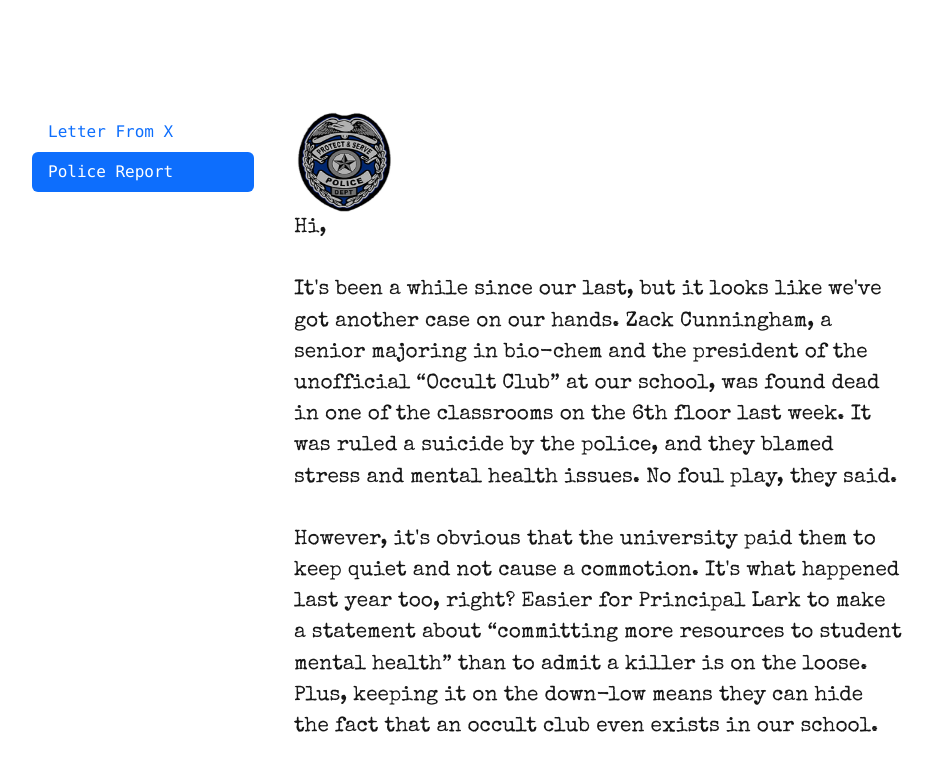
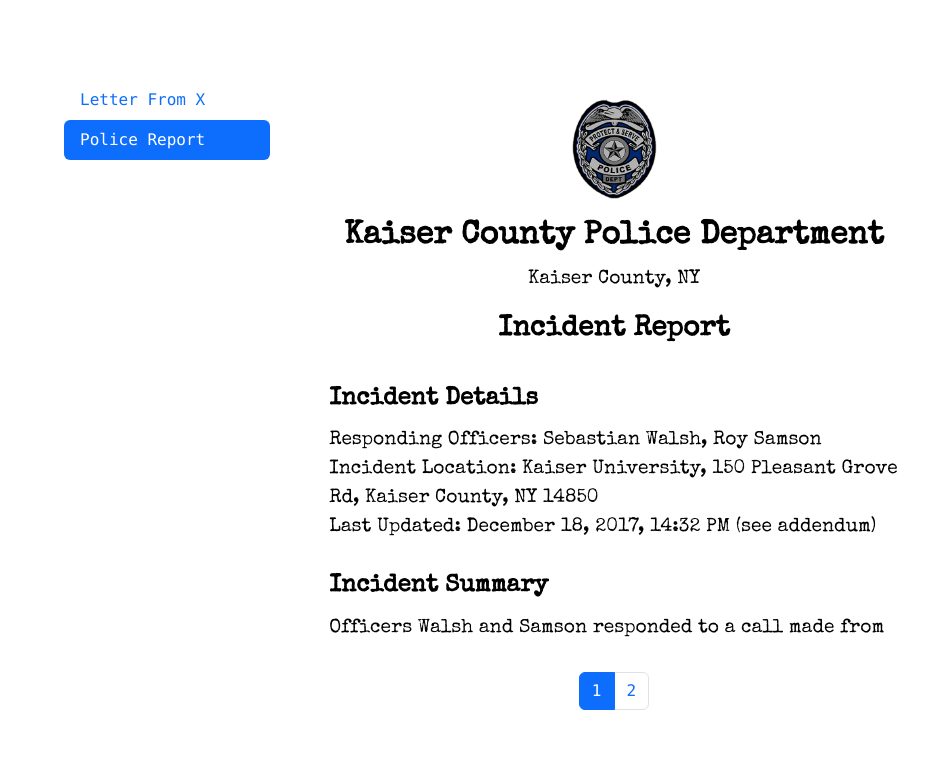
Before and after one commit to TripleSmeven/Murder-At-The-Occult-Club, a Next.js app: page /game in a window 1280 px wide. Both pictures are taken after a click on the tab "Police Report". Shown: the top 770 px of the page, without its empty margins (128-1061 px from the left). Built offline with nearby package versions, Linux system fonts and the light colour scheme.

Commit message:
added custom carousel

```diff
--- /dev/null
+++ b/app/game/components/CustomCarousel.module.css
@@ -0,0 +1,11 @@
+.carousel {
+  height: 70vh;
+  overflow: auto;
+}
+
+.arrowParent {
+  /* top, sides, bottom */
+  margin: 4vh auto 0;
+  justify-content: center;
+  font-family: Consolas;
+}
--- /dev/null
+++ b/app/game/components/CustomCarousel.tsx
@@ -0,0 +1,58 @@
+import React, { JSX, useCallback, useEffect, useState } from 'react';
+import { Pagination } from 'react-bootstrap';
+import Carousel from 'react-bootstrap/Carousel';
+import styles from './CustomCarousel.module.css';
+
+interface CustomCarouselProps {
+  size: number;
+  items: JSX.Element[];
+}
+
+export default function CustomCarousel({ size, items }: CustomCarouselProps) {
+  const [activeIndex, setActiveIndex] = useState(0);
+
+  const handleKeyPress = useCallback((event: KeyboardEvent) => {
+    if (event.key === 'ArrowLeft') {
+      setActiveIndex(Math.max(activeIndex - 1, 0));
+    } else if (event.key === 'ArrowRight') {
+      setActiveIndex(Math.min(activeIndex + 1, size - 1));
+    }
+  }, [activeIndex, size]);
+
+  useEffect(() => {
+    document.addEventListener('keydown', handleKeyPress);
+    return () => {
+      document.removeEventListener('keydown', handleKeyPress);
+    };
+  }, [handleKeyPress]);
+
+  return (
+    <>
+      <Carousel
+        slide={false}
+        indicators={false}
+        controls={false}
+        wrap={false}
+        keyboard={true}
+        activeIndex={activeIndex}
+        className={styles.carousel}
+      >
+        {items.map((item, index) => (
+          <Carousel.Item key={index}>
+            {item}
+          </Carousel.Item>
+        ))}
+      </Carousel >
+
+      <Pagination className={styles.arrowParent}>
+        {items.map((_, index) => (
+          <Pagination.Item
+            key={index}
+            active={activeIndex === index}
+            onClick={() => setActiveIndex(index)}
+          >{index + 1}</Pagination.Item>
+        ))}
+      </Pagination>
+    </>
+  )
+}
--- a/app/game/evidenceComponents/letterFromX/LetterFromX.module.css
+++ b/app/game/evidenceComponents/letterFromX/LetterFromX.module.css
@@ -2,3 +2,19 @@
   font-family: Patrick Hand;
   font-size: 1.3em;
 }
+
+.page1 {
+  background-image: url('./paper.jpg');
+  background-repeat: no-repeat;
+  background-size: 100% 100%;
+  padding: 1em;
+  color: black
+}
+
+.page2 {
+  background-image: url('./paper2.jpg');
+  background-repeat: no-repeat;
+  background-size: 100% 100%;
+  padding: 1em;
+  color: black
+}
--- a/app/game/evidenceComponents/policeReport/PoliceReport.module.css
+++ b/app/game/evidenceComponents/policeReport/PoliceReport.module.css
@@ -1,4 +1,31 @@
 .reportParent {
   font-family: Special Elite;
-  font-size: 1.3em;
+  font-size: 1.2em;
+  color: black
 }
+
+.header {
+  display: flex;
+  justify-content: center;
+}
+
+.title {
+  margin-top: 1em;
+}
+
+.smallTitle {
+  margin-top: 1.1em;
+  margin-bottom: .4em;
+  font-size: 1.25em;
+}
+
+.page {
+  background-color: white;
+  padding: 1em;
+}
+
+.orderedList {
+  li {
+    margin-inline-start: 1.5em;
+  }
+}
--- a/app/game/evidenceComponents/policeReport/PoliceReport.tsx
+++ b/app/game/evidenceComponents/policeReport/PoliceReport.tsx
@@ -1,42 +1,99 @@
 import styles from './PoliceReport.module.css';
 import Image from 'next/image'
 import badge from './police-badge.png'
+import CustomCarousel from '../../components/CustomCarousel';
 
 export default function PoliceReport() {
+  const item1 =
+    <div className={styles.page}>
+      <div className={styles.header}>
+        <Image src={badge} width={90} height={100} alt={'police badge'} />
+      </div>
+      <div className={`${styles.header} ${styles.title}`}>
+        <h2><strong>Kaiser County Police Department</strong></h2>
+      </div>
+      <div className={styles.header}>
+        Kaiser County, NY
+      </div>
+      <div className={`${styles.header} ${styles.title}`}>
+        <h3><strong>Incident Report</strong></h3>
+      </div>
+
+      <div className={styles.section}>
+        <div className={styles.smallTitle}><strong>Incident Details</strong></div>
+        Responding Officers: Sebastian Walsh, Roy Samson
+        <br />
+        Incident Location: Kaiser University, 150 Pleasant Grove Rd, Kaiser County, NY 14850
+        <br />
+        Last Updated: December 18, 2017, 14:32 PM (see addendum)
+      </div>
+
+      <div className={styles.section}>
+        <div className={styles.smallTitle}><strong>Incident Summary</strong></div>
+
+        Officers Walsh and Samson responded to a call made from the Secretary’s Office of Kaiser University on Friday, December 13 at 7:46PM. They arrived at the scene at 7:58PM.
+        <br />
+        <br />
+        A janitor had discovered a body in room 608 on the 6th floor of the east wing. The body was identified as 21 year old Zach Cunningham, a senior majoring in biochemistry. Officers Walsh and Samson had noted there were no signs of a struggle and no blood at the scene.
+        <br />
+        <br />
+        Medical personnel arrived soon after and confirmed the victim had passed. Medical arranged for the body to be placed in evidence storage and a full investigation was authorized by the Kaiser County department sheriff.
+        <br />
+        <br />
+        The cause of death was asphyxiation, but there were no signs of manual strangulation. The toxicology report shows no signs of narcotics, alcohol, poisons, or toxins in the body. The root cause of asphyxiation is currently unknown and is pending investigation.
+
+      </div>
+
+    </div >
+
+  const item2 =
+    <div className={styles.page}>
+      <div className={styles.section}>
+        During the investigation of the crime scene, 7 small vials with residual liquid were discovered. Analysis of the residual liquid revealed it was not any kind of common drink or commercial product, but instead was a mixture of several seemingly unrelated components. The initial results are:
+        <br />
+        <ol className={styles.orderedList}>
+          <li>Burnt ashes of animal fur and bird feathers</li>
+          <li>Stimulants mixed in liquid</li>
+          <li>Flower petal fibers</li>
+          <li>An unknown substance</li>
+        </ol>
+        Further investigation of this liquid is pending.
+        <br />
+
+        Additionally, DNA analysis of the vials revealed each of the 7 vials was drunk by 7 different individuals:
+        <ol className={styles.orderedList}>
+          <li><strong>Zack Cunningham</strong>, male, 21 years old, senior</li>
+          <li><strong>Sarah Findley</strong>, female, 18 year old, freshman</li>
+          <li><strong>Thomas Brooks</strong>, male, 21 years old, senior</li>
+          <li><strong>Carlos Sanchez</strong>, male, 19 years old, sophomore</li>
+          <li><strong>Daisy Verde</strong>, female, 18 years old, freshman</li>
+          <li><strong>Andrew Wolf</strong>, male, 20 years old, junior</li>
+          <li><strong>Candace Eng</strong>, female, 20 years old, junior</li>
+        </ol>
+
+        Preliminary digital forensics investigation revealed that all 7 students were part of an “occult club”, an unsupervised club focusing on the study of magic, rituals, divination, and demonology. The club met once a week to discuss books, online material, and theories. On the day Cunningham died, the cult had scheduled their final meeting. The agenda of their meeting is pending investigation.
+        <br />
+        <br />
+        The 6 other remaining students of the club are considered <strong>PRIME SUSPECTS</strong>.
+        <br />
+        <br />
+
+        The priority action items for this case are:
+        <ol className={styles.orderedList}>
+          <li>Identifying the agenda of the final meeting. </li>
+          <li>Establishing possible motives for each suspect.</li>
+          <li>Determining the composition of the unknown liquid.</li>
+          <li>Confirming the root cause of asphyxiation.</li>
+          <li>Naming the final suspect.</li>
+        </ol>
+
+        ADDENDUM: As of December 18th, the case is closed due to the initiating of the KARL protocol. All pending investigations are cancelled. The Medical Examiner will be releasing the body of Z to the next of kin. All digital evidence will be encrypted and archived.
+
+      </div>
+    </div >
   return (
     <div className={styles.reportParent}>
-      <div className={styles.badge}>
-        <Image width={100} height={100} src={badge} alt={''} />
-      </div>
-      <div>Hi,</div>
-      <br />
-      <div>
-        It&apos;s been a while since our last, but it looks like we&apos;ve got another case on our hands. Zack Cunningham, a senior majoring in bio-chem and the president of the unofficial “Occult Club” at our school, was found dead in one of the classrooms on the 6th floor last week. It was ruled a suicide by the police, and they blamed stress and mental health issues. No foul play, they said.
-      </div>
-      <br />
-      <div>
-        However, it&apos;s obvious that the university paid them to keep quiet and not cause a commotion. It&apos;s what happened last year too, right? Easier for Principal Lark to make a statement about “committing more resources to student mental health” than to admit a killer is on the loose. Plus, keeping it on the down-low means they can hide the fact that an occult club even exists in our school.
-      </div>
-      <br />
-      <div>
-        But yours truly here knows better. Here&apos;s how I know for sure it wasn&apos;t a suicide: some idiot police officer forgot to turn on their VPN before sending out the evidence they collected to their HQ, all while being connected to our school&apos;s wifi. Thankfully the IT manager is on leave, so I spent the day compiling all the evidence the police have gathered. And it turns out the cops were onto something. They actually were investigating this case as a murder and narrowed down the list of suspects to the 6 members of the Occult Club, before Lark called them to shut the investigation down. Check out the attached police report.
-      </div>
-      <br />
-      <div>
-        So you know the drill. Take a look at the evidence and connect the dots. Something definitely fishy happened, and the evidence should prove it. Find out what the police didn&apos;t.
-      </div>
-      <br />
-      <div>
-        Alright, I&apos;ve got to lay low for a bit. DO NOT text me because that stuff is easily tracked. I&apos;ll come find you soon. Figure out as much as you can before then. See you soon.
-      </div>
-      <br />
-      <div>
-        - X
-      </div>
-      <br />
-      <div>
-        P.S. If any evidence is missing any data, IT&apos;S NOT MY FAULT. I didn&apos;t have time to run the decryption software the whole way through. You&apos;re just gonna have to make do.
-      </div>
+      <CustomCarousel size={2} items={[item1, item2]} />
     </div>
   );
 }
--- a/app/game/game.module.css
+++ b/app/game/game.module.css
@@ -1,7 +1,20 @@
 .gameParent {
   font-family: 'Consolas';
-  margin: 7em auto;
-  max-width: 60em;
+  margin: 10vh auto;
+  max-width: 70vw;
+  font-size: 16px;
+}
+
+@media screen and (max-height: 700px) {
+  .gameParent {
+    font-size: 12px;
+  }
+}
+
+@media screen and (max-width: 1200px) {
+  .gameParent {
+    font-size: 12px;
+  }
 }
 
 .tabContent {
--- a/app/game/gameLayout.module.css
+++ b/app/game/gameLayout.module.css
@@ -1,6 +1,6 @@
   :root {
-  --background: #ffffff;
-  --foreground: #171717;
+    --background: #0a0a0a;
+    --foreground: #ededed;
   }
 
   @theme inline {
@@ -10,12 +10,14 @@
     --font-mono: var(--font-geist-mono);
   }
 
+  /*
 @media (prefers-color-scheme: dark) {
   :root {
     --background: #0a0a0a;
     --foreground: #ededed;
   }
 }
+*/
 
   body {
     background: var(--background);
```
Also changed, not shown: app/game/evidenceComponents/letterFromX/LetterFromX.tsx (+13 -3 lines), app/game/evidenceComponents/letterFromX/paper.jpg (added), app/game/evidenceComponents/letterFromX/paper2.jpg (added). Lines whose indentation alone changed are shown as unchanged.
